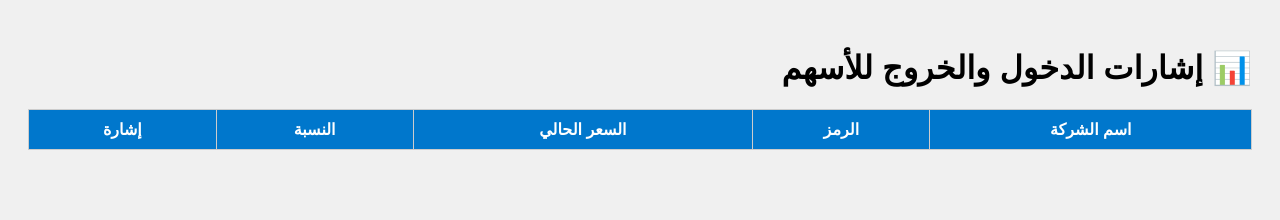
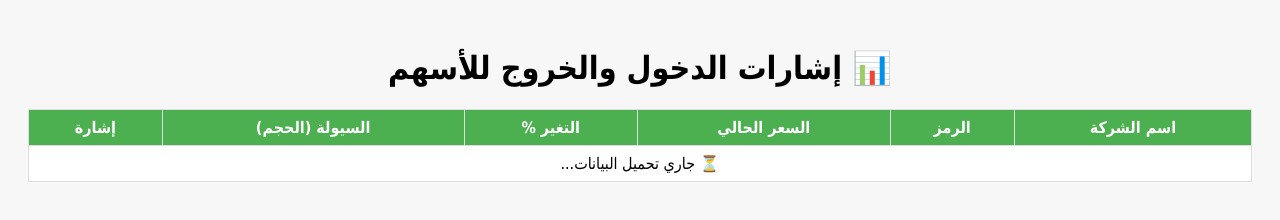
Before and after one commit to hassanfa900/saudi-stocks9999, a website: page public/index.html in a window 1280 px wide. Drawn offline with Linux system fonts and the light colour scheme; no server answers.

Commit message:
Update index.html

```diff
--- a/public/index.html
+++ b/public/index.html
@@ -1,21 +1,35 @@
 <!DOCTYPE html>
-<html lang="ar">
+<html lang="ar" dir="rtl">
 <head>
   <meta charset="UTF-8">
-    <title>إشارات الأسهم</title>
-    <link rel="stylesheet" href="style.css">
+  <title>📊 سوق الأسهم السعودي</title>
+  <style>
+    body { font-family: Tahoma, sans-serif; background: #f7f7f7; padding: 20px; }
+    h1 { text-align: center; }
+    table { width: 100%; border-collapse: collapse; background: white; }
+    th, td { border: 1px solid #ddd; padding: 8px; text-align: center; }
+    th { background: #4CAF50; color: white; }
+    tr:nth-child(even) { background: #f2f2f2; }
+  </style>
 </head>
 <body>
   <h1>📊 إشارات الدخول والخروج للأسهم</h1>
   <table id="stocks-table">
+    <thead>
       <tr>
         <th>اسم الشركة</th>
         <th>الرمز</th>
         <th>السعر الحالي</th>
-            <th>النسبة</th>
+        <th>التغير %</th>
+        <th>السيولة (الحجم)</th>
         <th>إشارة</th>
       </tr>
+    </thead>
+    <tbody>
+      <tr><td colspan="6">⏳ جاري تحميل البيانات...</td></tr>
+    </tbody>
   </table>
+
   <script src="script.js"></script>
 </body>
 </html>
```
Lines whose indentation alone changed are shown as unchanged.
